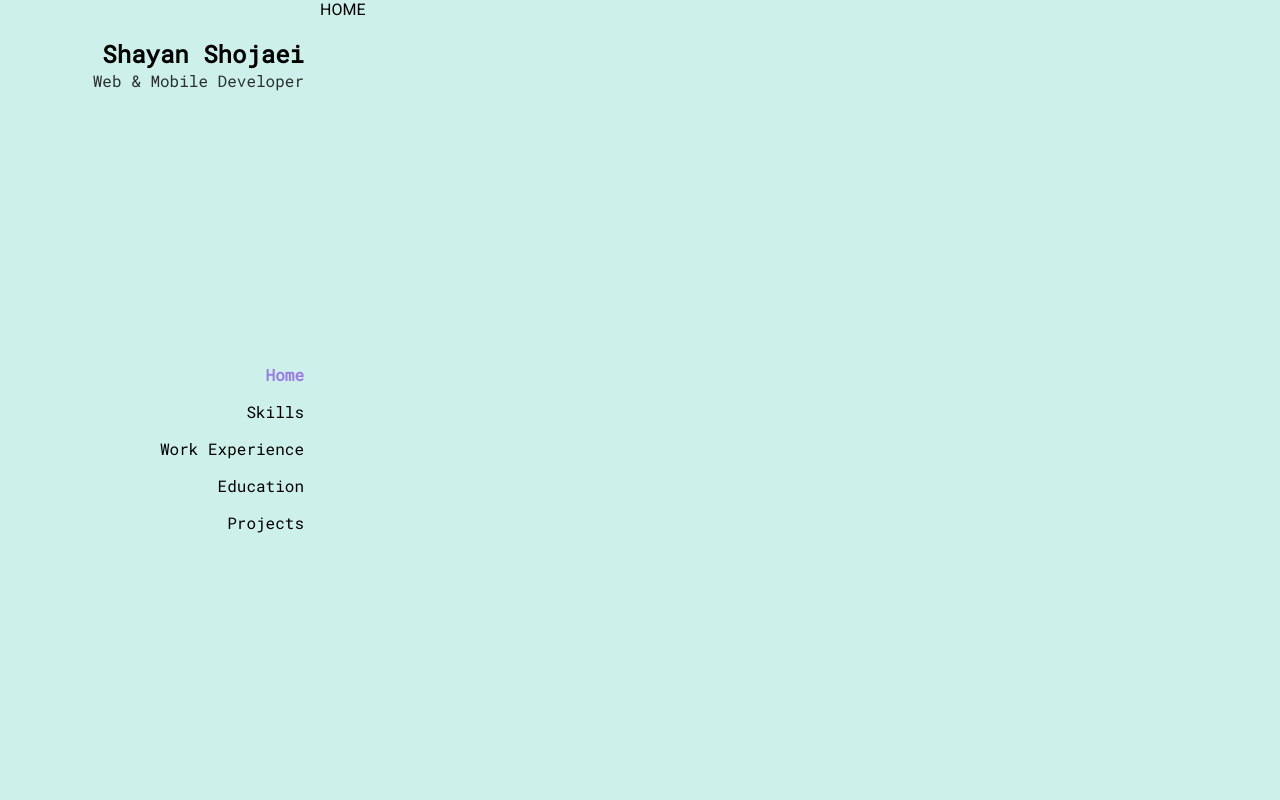
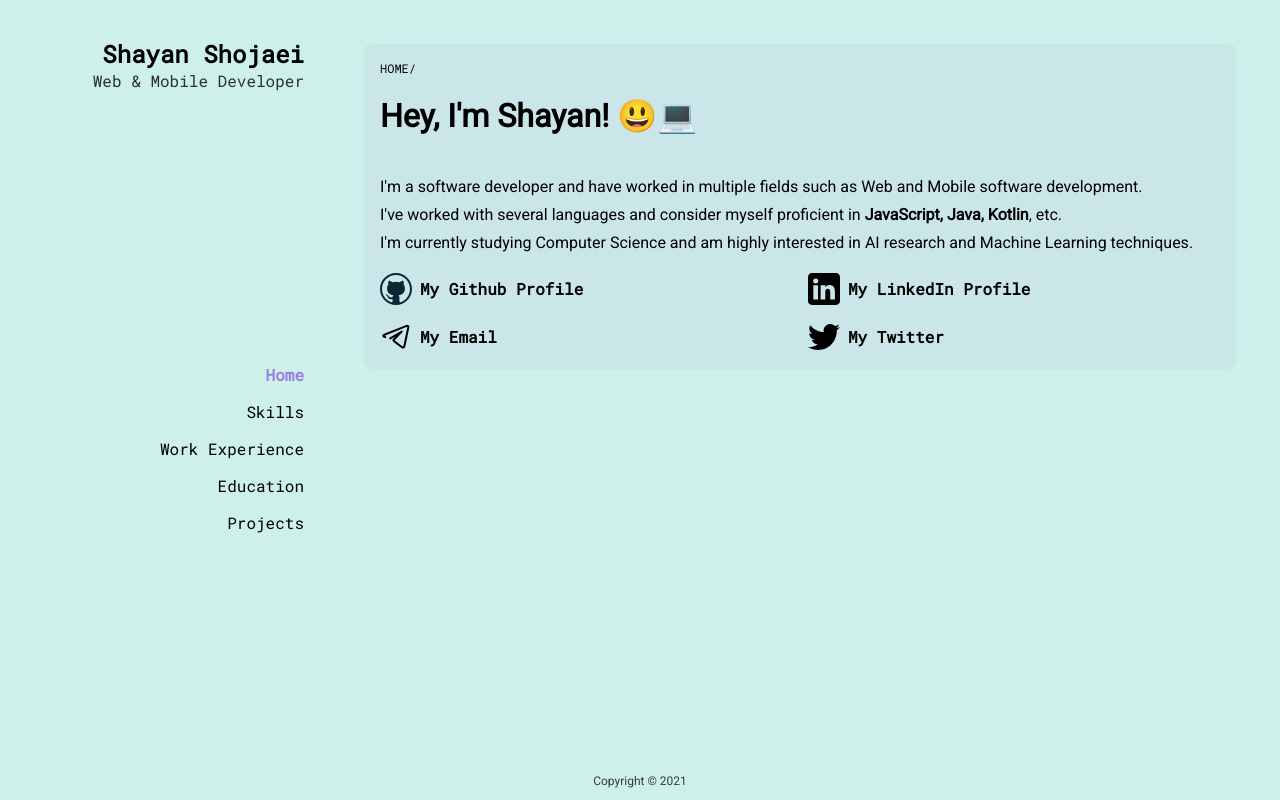
Before and after one commit to shayan-shojaei/portfolio, a React (Create React App) app: page / in a window 1280 px wide. Built offline with nearby package versions, Linux system fonts and the light colour scheme; the HTML template or start-up script is replaced by a standard one.

Commit message:
feat: implement home page

```diff
--- a/src/App.scss
+++ b/src/App.scss
@@ -14,8 +14,26 @@ body {
 }
 
 .wrapper-nav {
+	position: sticky;
+	position: -webkit-sticky;
+	top: 0;
+	bottom: 0;
+	left: 0;
 	width: 18rem;
 }
 .wrapper-container {
 	flex: 1;
+	height: 100vh;
+	position: sticky;
+	position: -webkit-sticky;
 }
+
+footer {
+	position: absolute;
+	bottom: 0.75rem;
+	right: 0;
+	left: 0;
+	text-align: center;
+	font-size: 0.75rem;
+	color: rgba($primary-text-color, 0.75);
+}
--- a/src/App.tsx
+++ b/src/App.tsx
@@ -6,7 +6,7 @@ import Home from './Components/Home/Home';
 import Projects from './Components/Projects/Projects';
 
 function App() {
-	const [appState, setAppState] = useState({ route: '/' });
+	const [appState, setAppState] = useState({});
 	const NavItems = [
 		new NavRoute('Home', '/'),
 		new NavRoute('Skills', '/skills'),
@@ -17,13 +17,7 @@ function App() {
 	return (
 		<Router>
 			<div className="wrapper">
-				<Nav
-					className="wrapper-nav"
-					items={NavItems}
-					/* onChange={(route: string) =>
-					setAppState((p) => ({ ...p, route: route }))
-				} */
-				/>
+				<Nav className="wrapper-nav" items={NavItems} />
 				<div className="wrapper-container">
 					<Switch>
 						<Route path="/projects">
@@ -34,6 +28,7 @@ function App() {
 						</Route>
 					</Switch>
 				</div>
+				<footer>Copyright © 2021</footer>
 			</div>
 		</Router>
 	);
--- a/src/Components/Home/Home.scss
+++ b/src/Components/Home/Home.scss
@@ -0,0 +1,44 @@
+@import '../../Constants.scss';
+
+h1 {
+	font-family: 'Roboto', Helvetica, sans-serif;
+	text-transform: capitalize;
+	font-weight: 800;
+	text-align: left;
+}
+
+p {
+	font-family: 'Roboto', Helvetica, sans-serif;
+	text-align: left;
+	font-weight: 500;
+	line-height: 1.75rem;
+	font-size: 1rem;
+}
+
+.socials {
+	display: grid;
+	grid-template-columns: repeat(2, 1fr);
+	gap: 1rem;
+	a {
+		color: $primary-text-color;
+		font-family: 'Roboto Mono', monospace;
+		text-decoration: none;
+		display: flex;
+		flex-flow: row nowrap;
+		align-items: center;
+		gap: 0.5rem;
+		transition: color 200ms;
+		font-weight: 700;
+		span {
+			flex: 1;
+		}
+		svg {
+			height: 2rem;
+			width: 2rem;
+		}
+
+		&:hover {
+			color: $dark-primary-color;
+		}
+	}
+}
--- a/src/Components/Home/Home.tsx
+++ b/src/Components/Home/Home.tsx
@@ -1,5 +1,52 @@
-import React from 'react';
+import './Home.scss';
+import { GitHub, LinkedIn, Email, Twitter } from '../Icons/Social';
 
 export default function Home() {
-	return <div>HOME</div>;
+	return (
+		<div className="page">
+			<div className="page-content">
+				<span className="page-route">home/</span>
+				<h1>hey, i'm shayan! 😃💻</h1>
+				<p>
+					I'm a software developer and have worked in multiple fields such as
+					Web and Mobile software development.
+					<br />
+					I've worked with several languages and consider myself proficient in
+					<strong> JavaScript, Java, Kotlin</strong>, etc.
+					<br />
+					I'm currently studying Computer Science and am highly interested in AI
+					research and Machine Learning techniques.
+				</p>
+				<section className="socials">
+					<SocialItem
+						label="My Github Profile"
+						url="https://github.com/shayan-shojaei"
+						icon={<GitHub />}
+					/>
+					<SocialItem
+						label="My LinkedIn Profile"
+						url="https://linkedin.com/in/shayan-shojaei"
+						icon={<LinkedIn />}
+					/>
+					<SocialItem
+						label="My Email"
+						url="mailto:shayanshojaei.2002@gmail.com"
+						icon={<Email />}
+					/>
+					<SocialItem
+						label="My Twitter"
+						url="https://twitter.com/shayan_shojaei"
+						icon={<Twitter />}
+					/>
+				</section>
+			</div>
+		</div>
+	);
 }
+
+const SocialItem = (props: { label: string; url: string; icon: any }) => (
+	<a href={props.url} target="_blank" rel="noreferrer">
+		{props.icon}
+		<span>{props.label}</span>
+	</a>
+);
--- /dev/null
+++ b/src/Components/Icons/Social.jsx
@@ -0,0 +1,74 @@
+export function GitHub() {
+	return (
+		<svg
+			xmlns="http://www.w3.org/2000/svg"
+			enable-background="new 0 0 512 512"
+			height="512px"
+			id="Layer_1"
+			version="1.1"
+			viewBox="0 0 512 512"
+			width="512px"
+		>
+			<g>
+				<path
+					clip-rule="evenodd"
+					d="M296.133,354.174c49.885-5.891,102.942-24.029,102.942-110.192   c0-24.49-8.624-44.448-22.67-59.869c2.266-5.89,9.515-28.114-2.734-58.947c0,0-18.139-5.898-60.759,22.669   c-18.139-4.983-38.09-8.163-56.682-8.163c-19.053,0-39.011,3.18-56.697,8.163c-43.082-28.567-61.22-22.669-61.22-22.669   c-12.241,30.833-4.983,53.057-2.718,58.947c-14.061,15.42-22.677,35.379-22.677,59.869c0,86.163,53.057,104.301,102.942,110.192   c-6.344,5.452-12.241,15.873-14.507,30.387c-12.702,5.438-45.808,15.873-65.758-18.592c0,0-11.795-21.31-34.012-22.669   c0,0-22.224-0.453-1.813,13.592c0,0,14.96,6.812,24.943,32.653c0,0,13.6,43.089,76.179,29.48v38.543   c0,5.906-4.53,12.702-15.865,10.89C96.139,438.977,32.2,354.626,32.2,255.77c0-123.807,100.216-224.022,224.03-224.022   c123.347,0,224.023,100.216,223.57,224.022c0,98.856-63.946,182.754-152.828,212.688c-11.342,2.266-15.873-4.53-15.873-10.89   V395.45C311.1,374.577,304.288,360.985,296.133,354.174L296.133,354.174z M512,256.23C512,114.73,397.263,0,256.23,0   C114.73,0,0,114.73,0,256.23C0,397.263,114.73,512,256.23,512C397.263,512,512,397.263,512,256.23L512,256.23z"
+					fill="#0D2636"
+					fill-rule="evenodd"
+				/>
+			</g>
+		</svg>
+	);
+}
+
+export function LinkedIn() {
+	return (
+		<svg
+			xmlns="http://www.w3.org/2000/svg"
+			height="100%"
+			version="1.1"
+			viewBox="0 0 512 512"
+			width="100%"
+			fillRule="evenodd"
+			lipRule="evenodd"
+			strokeLinejoin="round"
+			strokeMiterlimit="2"
+		>
+			<path d="M449.446,0c34.525,0 62.554,28.03 62.554,62.554l0,386.892c0,34.524 -28.03,62.554 -62.554,62.554l-386.892,0c-34.524,0 -62.554,-28.03 -62.554,-62.554l0,-386.892c0,-34.524 28.029,-62.554 62.554,-62.554l386.892,0Zm-288.985,423.278l0,-225.717l-75.04,0l0,225.717l75.04,0Zm270.539,0l0,-129.439c0,-69.333 -37.018,-101.586 -86.381,-101.586c-39.804,0 -57.634,21.891 -67.617,37.266l0,-31.958l-75.021,0c0.995,21.181 0,225.717 0,225.717l75.02,0l0,-126.056c0,-6.748 0.486,-13.492 2.474,-18.315c5.414,-13.475 17.767,-27.434 38.494,-27.434c27.135,0 38.007,20.707 38.007,51.037l0,120.768l75.024,0Zm-307.552,-334.556c-25.674,0 -42.448,16.879 -42.448,39.002c0,21.658 16.264,39.002 41.455,39.002l0.484,0c26.165,0 42.452,-17.344 42.452,-39.002c-0.485,-22.092 -16.241,-38.954 -41.943,-39.002Z" />
+		</svg>
+	);
+}
+
+export function Twitter() {
+	return (
+		<svg
+			xmlns="http://www.w3.org/2000/svg"
+			height="100%"
+			version="1.1"
+			viewBox="0 0 512 512"
+			width="100%"
+			fillRule="evenodd"
+			lipRule="evenodd"
+			strokeLinejoin="round"
+			strokeMiterlimit="2"
+		>
+			<path
+				d="M161.014,464.013c193.208,0 298.885,-160.071 298.885,-298.885c0,-4.546 0,-9.072 -0.307,-13.578c20.558,-14.871 38.305,-33.282 52.408,-54.374c-19.171,8.495 -39.51,14.065 -60.334,16.527c21.924,-13.124 38.343,-33.782 46.182,-58.102c-20.619,12.235 -43.18,20.859 -66.703,25.498c-19.862,-21.121 -47.602,-33.112 -76.593,-33.112c-57.682,0 -105.145,47.464 -105.145,105.144c0,8.002 0.914,15.979 2.722,23.773c-84.418,-4.231 -163.18,-44.161 -216.494,-109.752c-27.724,47.726 -13.379,109.576 32.522,140.226c-16.715,-0.495 -33.071,-5.005 -47.677,-13.148l0,1.331c0.014,49.814 35.447,93.111 84.275,102.974c-15.464,4.217 -31.693,4.833 -47.431,1.802c13.727,42.685 53.311,72.108 98.14,72.95c-37.19,29.227 -83.157,45.103 -130.458,45.056c-8.358,-0.016 -16.708,-0.522 -25.006,-1.516c48.034,30.825 103.94,47.18 161.014,47.104"
+				fillRule="nonzero"
+			/>
+		</svg>
+	);
+}
+
+export function Email() {
+	return (
+		<svg xmlns="http://www.w3.org/2000/svg" viewBox="0 0 32 32">
+			<g
+				data-name="telegram social media network chat"
+				id="telegram_social_media_network_chat"
+			>
+				<path d="M28.59,4.29a2.23,2.23,0,0,0-2.27-.36L3.41,13.1a1.83,1.83,0,0,0,0,3.38l1.48.61a1,1,0,0,0,1.31-.53,1,1,0,0,0-.54-1.31L4.56,14.8l22.51-9a.22.22,0,0,1,.23,0,.24.24,0,0,1,.08.23L23.27,25.21a.4.4,0,0,1-.26.3.39.39,0,0,1-.39-.06l-8-6.24,7.83-7.91a1,1,0,0,0-1.22-1.56L9.75,16.54a1,1,0,1,0,1,1.72l4.83-2.85L13.23,17.8a2,2,0,0,0,.2,3.08l8,6.15a2.4,2.4,0,0,0,1.47.5,2.47,2.47,0,0,0,.83-.15,2.37,2.37,0,0,0,1.52-1.75L29.33,6.47A2.23,2.23,0,0,0,28.59,4.29Z" />
+			</g>
+		</svg>
+	);
+}
--- a/src/Components/Projects/Projects.scss
+++ b/src/Components/Projects/Projects.scss
@@ -0,0 +1 @@
+@import '../../Constants.scss';
--- a/src/Components/Projects/Projects.tsx
+++ b/src/Components/Projects/Projects.tsx
@@ -1,5 +1,12 @@
 import React from 'react';
+import './Projects.scss';
 
 export default function Projects() {
-	return <div>PROJECTS</div>;
+	return (
+		<div className="page">
+			<div className="page-content">
+				<span className="page-route">projects/</span>
+			</div>
+		</div>
+	);
 }
--- a/src/Constants.scss
+++ b/src/Constants.scss
@@ -3,3 +3,22 @@ $light-primary-color: #beaee2;
 $dark-primary-color: #9b7be4;
 $accent-color: #f7dbf0;
 $primary-text-color: #000000;
+
+.page {
+	font-family: 'Roboto', 'Helvetica Neue', 'Helvetica', sans-serif;
+	&-route {
+		font-size: 0.75rem;
+		font-weight: 400;
+		font-family: 'Roboto Mono', monospace;
+		text-transform: uppercase;
+	}
+	&-content {
+		padding: 1rem;
+		margin: 2.75rem;
+		background-color: rgba($light-primary-color, 0.15);
+		border-radius: 0.5rem;
+		overflow: auto;
+		display: flex;
+		flex-flow: column nowrap;
+	}
+}
--- a/src/index.css
+++ b/src/index.css
@@ -9,3 +9,22 @@ code {
 	font-family: source-code-pro, Menlo, Monaco, Consolas, 'Courier New',
 		monospace;
 }
+
+/* CUSTOM SCROLLBAR */
+::-webkit-scrollbar {
+	width: 8px;
+	height: 8px;
+}
+::-webkit-scrollbar-thumb {
+	background: #f7dbf0;
+	border-radius: 10px;
+}
+::-webkit-scrollbar-thumb:hover {
+	background: linear-gradient(13deg, #c7ceff 14%, #f9d4ff 64%);
+}
+::-webkit-scrollbar-track {
+	background: #ffffff;
+	border-radius: 10px;
+	box-shadow: inset 7px 10px 12px 0px #f0f0f0;
+}
+/* END CUSTOM SCROLLBAR */
```
